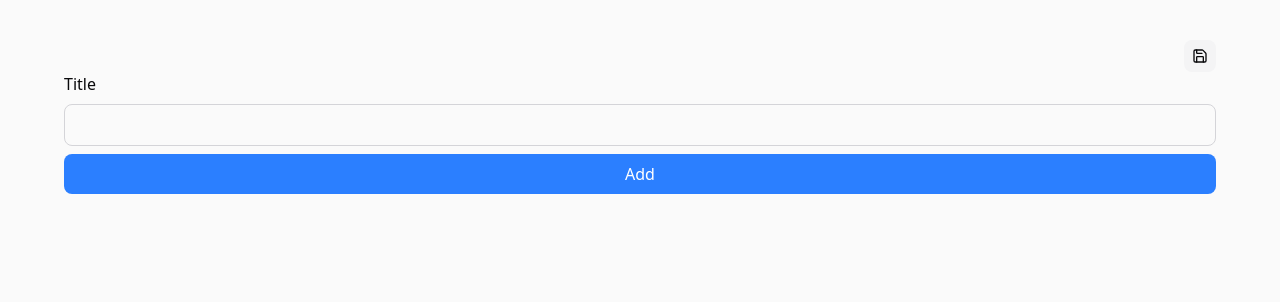
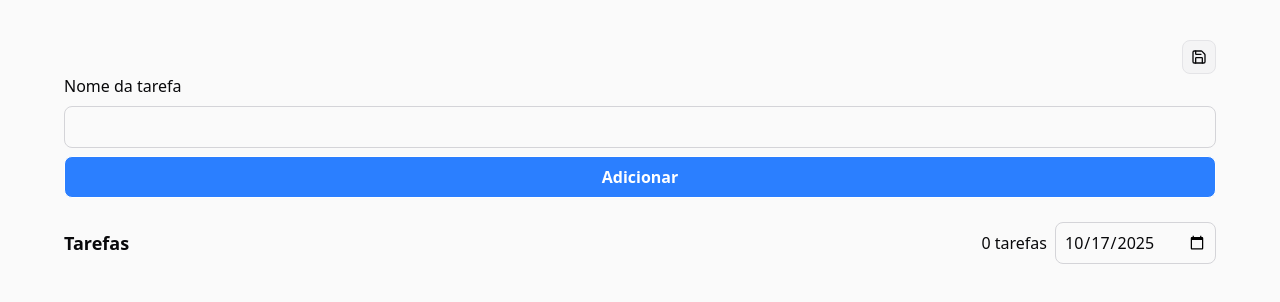
Before and after one commit to josee-fernandes/tauri-todo, a React (Vite) app: page / in a window 1280 px wide. Shown: the top 302 px of the page. Built offline with nearby package versions, Linux system fonts and the light colour scheme.

Commit message:
feat: create/list by date, color improvements

```diff
--- a/src/App.tsx
+++ b/src/App.tsx
@@ -15,6 +15,7 @@ interface ITodo {
   title: string
   description: string
   completed: boolean
+  date: string
   createdAt: string
   updatedAt: string
 }
@@ -24,6 +25,8 @@ export const App = () => {
   const [title, setTitle] = useState('')
 
   const [saveStatus, setSaveStatus] = useState<'idle' | 'unsaved' | 'saving' | 'saved' | 'error'>('idle')
+  const [selectedDate, setSelectedDate] = useState<string>(new Date().toISOString().split('T')[0])
+  const [filteredTodos, setFilteredTodos] = useState<ITodo[]>([])
 
   const handleTitleChange = (event: React.ChangeEvent<HTMLInputElement>) => {
     setTitle(event.target.value)
@@ -38,6 +41,7 @@ export const App = () => {
         title,
         description: '',
         completed: false,
+        date: new Date(selectedDate).toISOString(),
         createdAt: new Date().toISOString(),
         updatedAt: new Date().toISOString(),
       }
@@ -85,6 +89,7 @@ export const App = () => {
         await file.read(buffer)
 
         const content = new TextDecoder().decode(buffer)
+
         const todos = JSON.parse(content) as ITodo[]
 
         await file.close()
@@ -128,28 +133,36 @@ export const App = () => {
     }
   }
 
+  const handleSelectedDateChange = (event: React.ChangeEvent<HTMLInputElement>) => {
+    setSelectedDate(event.target.value)
+  }
+
   useEffect(() => {
     handleLoadTodos()
   }, [])
+
+  useEffect(() => {
+    setFilteredTodos(todos.filter((todo) => new Date(todo.date).toISOString().split('T')[0] === selectedDate))
+  }, [selectedDate, todos])
 
   return (
     <div className="w-screen h-screen bg-zinc-50 dark:bg-zinc-950 text-zinc-950 dark:text-zinc-50">
       <Toaster richColors />
       <div className="max-w-[1200px] mx-auto w-[90%] py-10">
         <div className="flex justify-end items-center gap-2">
-          {saveStatus === 'unsaved' && (<span className="text-xs">Não salvo</span>)}
-          {saveStatus === 'saving' && (<span className="text-xs">Salvando...</span>)}
-          {saveStatus === 'saved' && (<span className="text-xs">Salvo</span>)}
-          {saveStatus === 'error' && (<span className="text-xs">Erro ao salvar</span>)}
+          {saveStatus === 'unsaved' && (<span className="text-xs text-amber-600">Não salvo</span>)}
+          {saveStatus === 'saving' && (<span className="text-xs">Salvando</span>)}
+          {saveStatus === 'saved' && (<span className="text-xs text-emerald-600">Salvo</span>)}
+          {saveStatus === 'error' && (<span className="text-xs text-rose-600">Erro ao salvar</span>)}
           <button
-            className="bg-zinc-100 dark:bg-zinc-900 hover:bg-zinc-200 dark:hover:bg-zinc-800 text-zinc-950 dark:text-zinc-50 rounded-lg p-2 transition-all cursor-pointer"
+            className="bg-zinc-100 dark:bg-zinc-900 hover:bg-zinc-200 dark:hover:bg-zinc-800 text-zinc-950 dark:text-zinc-50 border border-zinc-200 dark:border-zinc-800 rounded-lg p-2 transition-all cursor-pointer"
             onClick={handleSaveTodos}
           >
             {saveStatus === 'saving' ? <Loader2 className="w-4 h-4 animate-spin" /> : <Save className="w-4 h-4" />}
           </button>
         </div>
         <form className="flex flex-col gap-2" onSubmit={handleSubmit}>
-          <label htmlFor="title">Title</label>
+          <label htmlFor="title">Nome da tarefa</label>
           <input
             id="title"
             type="text"
@@ -159,29 +172,47 @@ export const App = () => {
           />
           <button
             type="submit"
-            className="bg-blue-500 hover:bg-blue-600 text-white rounded-lg p-2 transition-all cursor-pointer"
+            className="border bg-blue-500 hover:bg-blue-600 font-semibold text-white rounded-lg p-2 transition-all cursor-pointer"
           >
-              Add
+            Adicionar
           </button>
         </form>
-        <ul className="flex flex-col gap-2 mt-4">
-          {todos.map((todo) => (
+        <div className="mt-6 flex flex-col gap-2">
+          <header className="flex items-center justify-between">
+            <h2 className="text-lg font-bold">Tarefas</h2>
+            <div className="flex items-center gap-2">
+              <span>
+                {filteredTodos.length} tarefas
+              </span>
+              <input
+                type="date"
+                className="border border-zinc-300 dark:border-zinc-800 rounded-lg p-2"
+                value={selectedDate}
+                onChange={handleSelectedDateChange}
+              />
+            </div>
+          </header>
+          <ul className="flex flex-col gap-2 ">
+            {filteredTodos.map((todo) => (
               <li
                 key={todo.id}
                 className={
                   clsx(
-                  'group flex items-center gap-2 justify-between px-4 py-2 rounded-lg',
-                  todo.completed ? 'bg-emerald-500 opacity-70' : 'bg-zinc-100 dark:bg-zinc-900 text-zinc-950 dark:text-zinc-50',
+                    'group flex items-center gap-2 justify-between px-4 py-2 rounded-lg border',
+                    { 'bg-emerald-200 border-emerald-500 text-emerald-500 opacity-70': todo.completed },
+                    { 'bg-zinc-100 dark:bg-zinc-900 border-zinc-600 dark:border-zinc-800 text-zinc-600 dark:text-zinc-50': !todo.completed },
                   )
                 }
               >
                 <span className={clsx('flex-1', todo.completed ? 'line-through' : '')}>{todo.title}</span>
-              <div className="flex items-center gap-2 opacity-0 group-hover:opacity-100 transition-all">
+                <span className="text-xs text-zinc-500">{todo.date}</span>
+                <div className="flex items-center gap-2 opacity-0 group-hover:opacity-100 w-0 group-hover:w-[10%] scale-0 group-hover:scale-100 transition-all">
                   <button
                     className={
                       clsx(
-                      'text-white rounded-lg p-2 transition-all cursor-pointer',
-                      todo.completed ? 'bg-zinc-500 hover:bg-zinc-600' : 'bg-emerald-500 hover:bg-emerald-600'
+                        'rounded-lg p-2 transition-all cursor-pointer border',
+                        { 'bg-zinc-300 hover:bg-zinc-950 border-zinc-950 text-zinc-950 hover:text-zinc-300': todo.completed },
+                        { 'bg-emerald-200 hover:bg-emerald-500 border-emerald-500 text-emerald-500 hover:text-emerald-200': !todo.completed },
                       )
                     }
                     onClick={() => handleCompleteTodo(todo.id)}
@@ -189,7 +220,7 @@ export const App = () => {
                     {todo.completed ? <Undo className="w-4 h-4" /> : <Check className="w-4 h-4" />}
                   </button>
                   <button
-                  className="bg-rose-500 hover:bg-rose-600 text-white rounded-lg p-2 transition-all cursor-pointer"
+                    className="border bg-rose-200 hover:bg-rose-500 border-rose-500 text-rose-500 hover:text-rose-200 rounded-lg p-2 transition-all cursor-pointer"
                     onClick={() => handleDeleteTodo(todo.id)}
                   >
                     <Trash className="w-4 h-4" />
@@ -200,6 +231,7 @@ export const App = () => {
           </ul>
         </div>
       </div>
+    </div>
   )
 }
 
```
Lines whose indentation alone changed are shown as unchanged.
